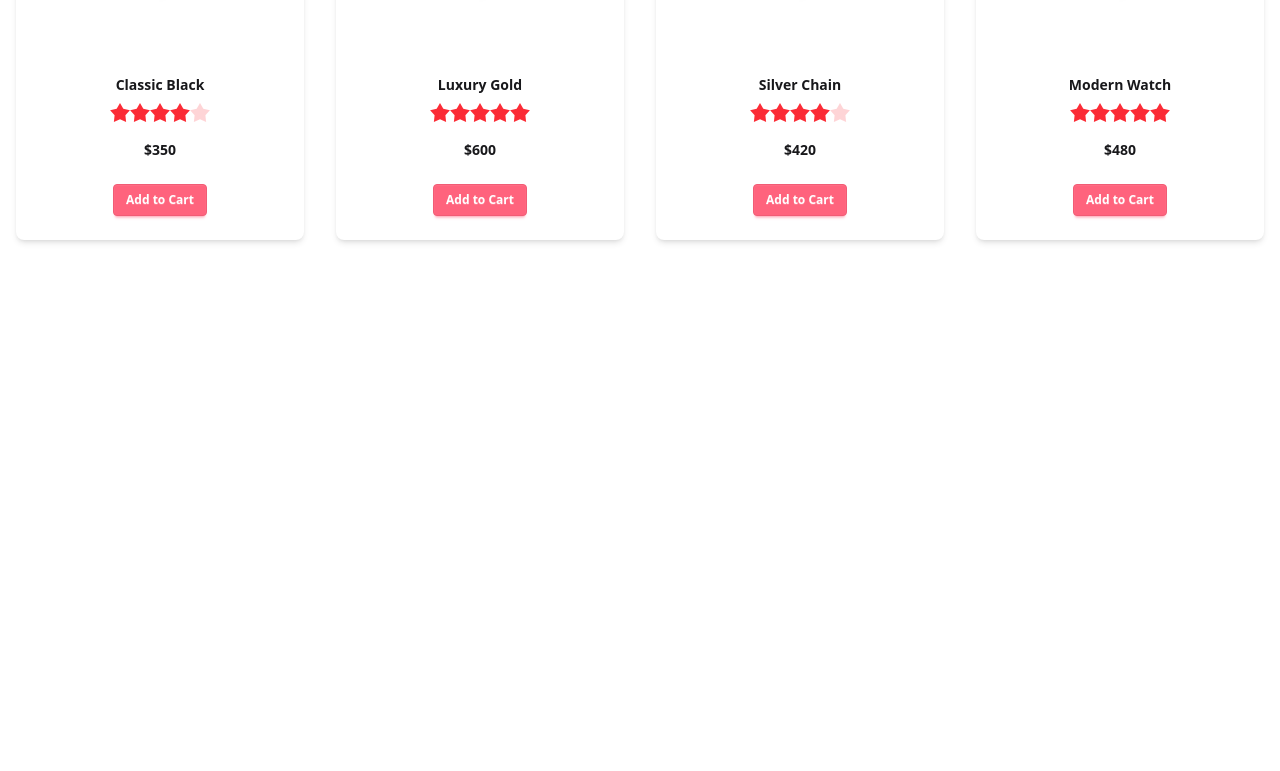
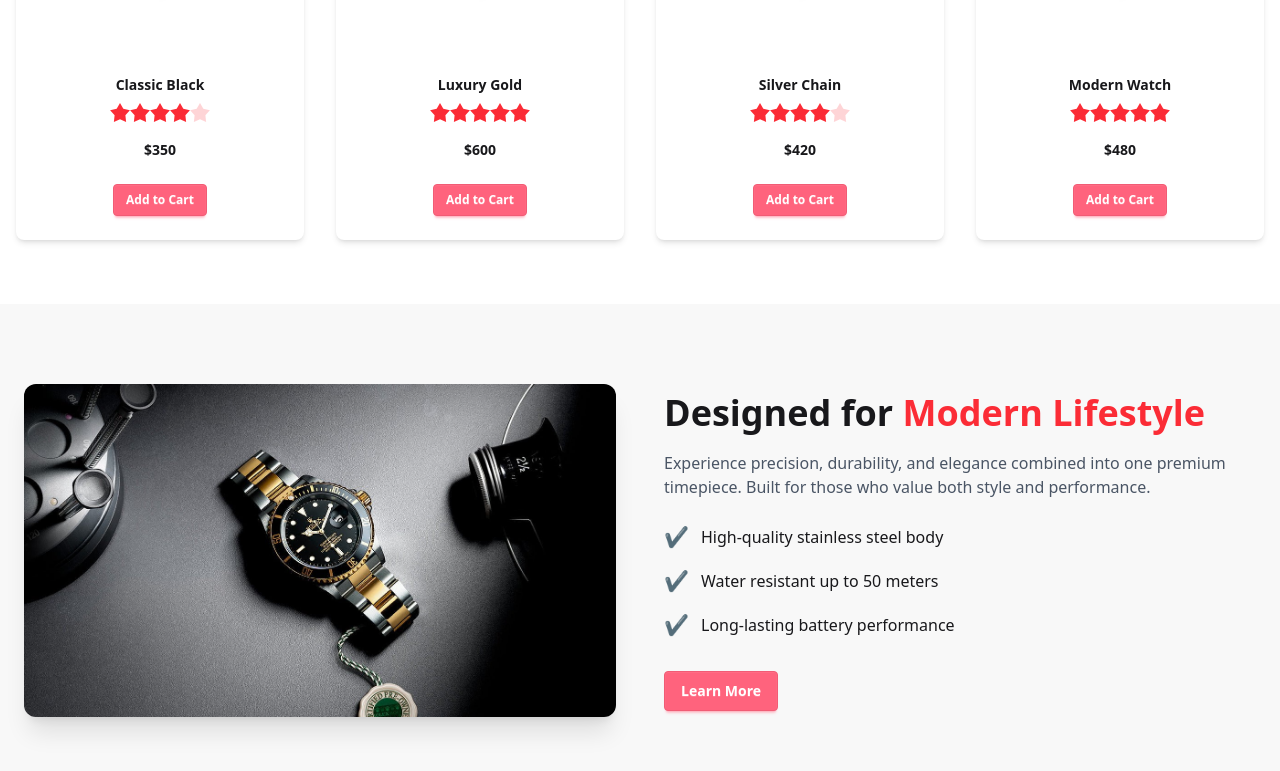
Before and after one commit to junayed-khan24/WatchBD, a React (Vite) app: page / in a window 1280 px wide. Shown: the part 1438-2209 px from the top of the page. Before the commit the page ends 1742 px from the top, so only its background shows below. Built offline with nearby package versions, Linux system fonts and the light colour scheme.

Commit message:
added feature section

```diff
--- /dev/null
+++ b/src/Component/FeatureSection.jsx
@@ -0,0 +1,55 @@
+import React from "react";
+import banner from "../../src/assets/feature.png"; //
+
+const FeatureSection = () => {
+  return (
+    <section className="py-20 bg-base-200">
+      <div className="max-w-7xl mx-auto px-6 grid grid-cols-1 md:grid-cols-2 gap-12 items-center">
+
+        {/* Image */}
+        <div className="flex justify-center">
+          <img
+            src={banner}
+            alt="Premium Watch"
+            className=" rounded-xl shadow-xl hover:scale-105 transition duration-300"
+          />
+        </div>
+
+        {/* Content */}
+        <div>
+          <h2 className="text-3xl md:text-4xl font-bold leading-tight">
+            Designed for <span className="text-red-500">Modern Lifestyle</span>
+          </h2>
+
+          <p className="mt-4 text-gray-600">
+            Experience precision, durability, and elegance combined into one
+            premium timepiece. Built for those who value both style and
+            performance.
+          </p>
+
+          {/* Features */}
+          <ul className="mt-6 space-y-4">
+            <li className="flex items-center gap-3">
+              <span className="text-red-500 text-xl">✔</span>
+              High-quality stainless steel body
+            </li>
+            <li className="flex items-center gap-3">
+              <span className="text-red-500 text-xl">✔</span>
+              Water resistant up to 50 meters
+            </li>
+            <li className="flex items-center gap-3">
+              <span className="text-red-500 text-xl">✔</span>
+              Long-lasting battery performance
+            </li>
+          </ul>
+
+          <button className="btn btn-error mt-8 text-white">
+            Learn More
+          </button>
+        </div>
+      </div>
+    </section>
+  );
+};
+
+export default FeatureSection;
--- a/src/Component/Home.jsx
+++ b/src/Component/Home.jsx
@@ -2,6 +2,7 @@ import React from 'react';
 import Product from './Product';
 import Navbar from './Navbar';
 import Header from './Header';
+import FeatureSection from './FeatureSection';
 
 const Home = () => {
     return (
@@ -9,6 +10,7 @@ const Home = () => {
             <Navbar></Navbar>
             <Header></Header>
             <Product></Product>
+            <FeatureSection></FeatureSection>
         </div>
     );
 };
```
Also changed, not shown: src/assets/feature.png (added).
